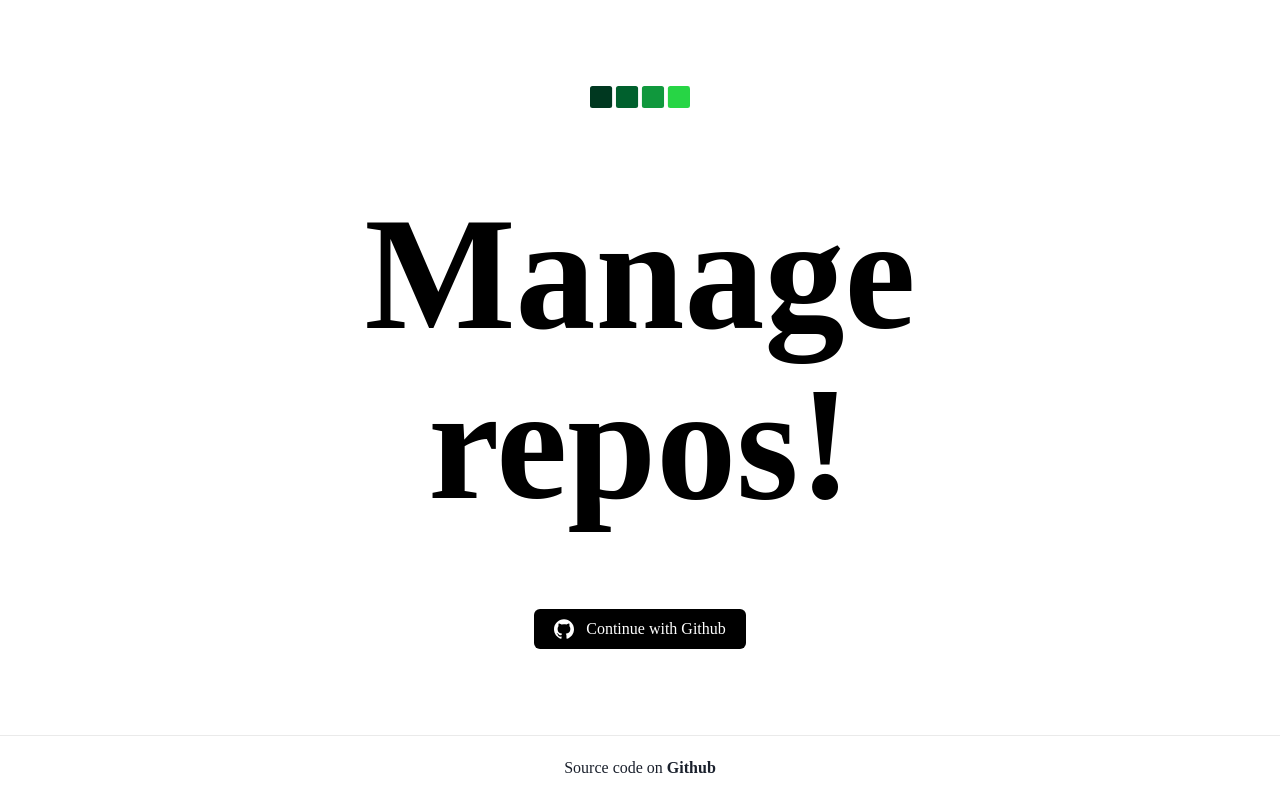
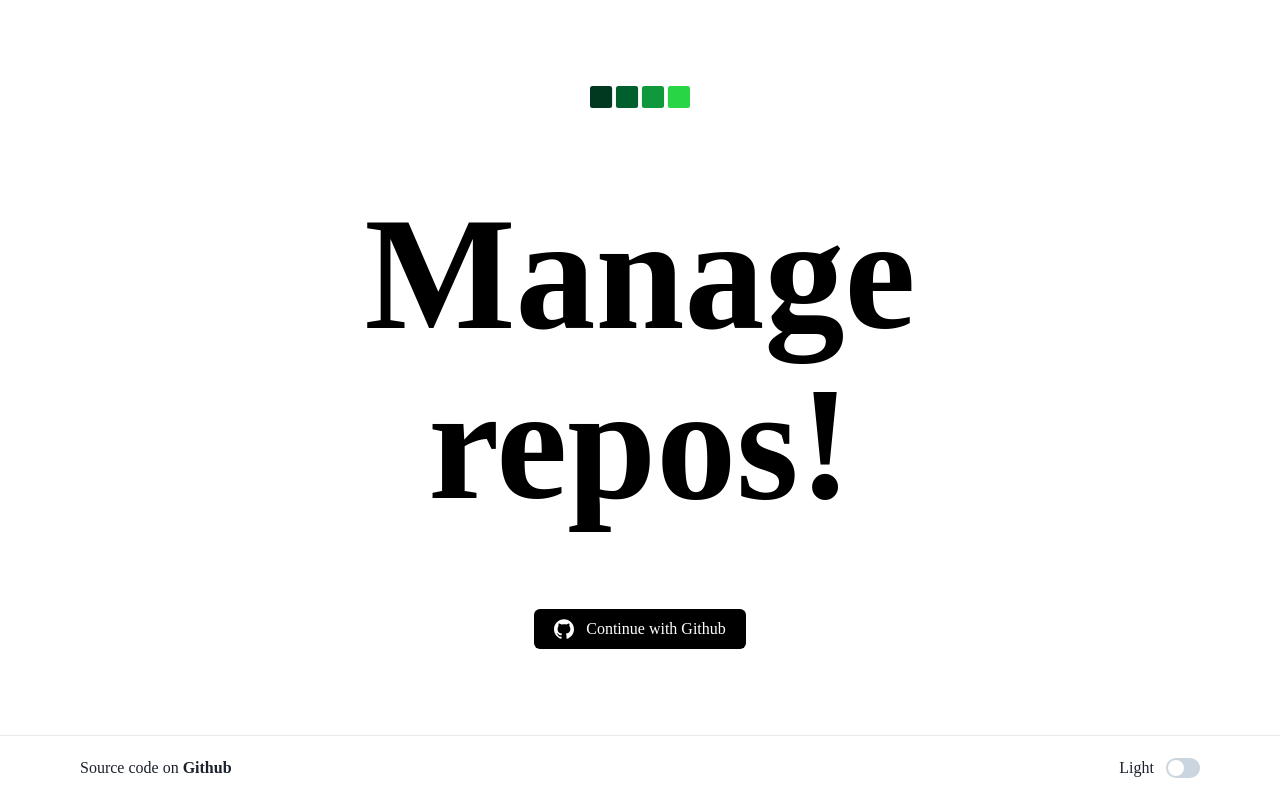
Before and after one commit to ize-302/manage-repos, a Next.js app: page / in a window 1280 px wide. Built offline with nearby package versions, Linux system fonts and the light colour scheme; a web font is replaced by a local one.

Commit message:
add toggle mode UI / logic

```diff
--- a/components/Footer.js
+++ b/components/Footer.js
@@ -1,20 +1,40 @@
-import { Flex, Text } from "@chakra-ui/react";
+import React from "react";
+import {
+  Button,
+  Flex,
+  Text,
+  Switch,
+  FormControl,
+  FormLabel,
+  Box,
+  Container,
+} from "@chakra-ui/react";
+import { ModeContext } from "../contexts/modeontext";
+
 const Footer = () => {
+  const { isDark, toggleMode } = React.useContext(ModeContext);
+
   return (
-    <Flex
-      width="100%"
-      justifyContent="center"
-      alignItems="center"
-      borderTop="1px solid rgb(234, 234, 234)"
-      paddingY={5}
-    >
+    <Box borderTop="1px solid rgb(234, 234, 234)" paddingY={5}>
+      <Container maxW="6xl" display="flex" justifyContent="space-between">
+        <Box>
           <Text>
             Source code on{" "}
             <a target="_blank" href="https://github.com/ize-302/manage-repos">
               <b>Github</b>
             </a>
           </Text>
-    </Flex>
+        </Box>
+        <Box>
+          <FormControl display="flex" alignItems="center">
+            <FormLabel htmlFor="toggle-mode" mb="0">
+              {isDark ? "Dark" : "Light"}
+            </FormLabel>
+            <Switch onChange={() => toggleMode()} id="toggle-mode" />
+          </FormControl>
+        </Box>
+      </Container>
+    </Box>
   );
 };
 
--- /dev/null
+++ b/contexts/modeontext.js
@@ -0,0 +1,19 @@
+import React from "react";
+
+export const ModeContext = React.createContext();
+
+const ModeContextProvider = (props) => {
+  const [isDark, setisDark] = React.useState(false);
+
+  const toggleMode = () => {
+    setisDark(!isDark);
+  };
+
+  return (
+    <ModeContext.Provider value={{ isDark, toggleMode }}>
+      {props.children}
+    </ModeContext.Provider>
+  );
+};
+
+export default ModeContextProvider;
--- a/pages/_app.js
+++ b/pages/_app.js
@@ -1,8 +1,9 @@
 import "../styles/globals.css";
-import { ChakraProvider, extendTheme } from "@chakra-ui/react";
+import { ChakraProvider, extendTheme, Box } from "@chakra-ui/react";
 import { Fonts } from "../Fonts";
 import LayoutWrapper from "../layouts/layout-wrapper";
 import UserContextProvider from "../contexts/userContext";
+import ModeContextProvider from "../contexts/modeontext";
 
 const colors = {
   brand: {
@@ -31,14 +32,18 @@ MyApp.getInitialProps = async ({ Component, ctx }) => {
 
 function MyApp({ Component, pageProps }) {
   return (
+    <Box background="white">
       <ChakraProvider theme={theme}>
         <Fonts />
+        <ModeContextProvider>
           <UserContextProvider>
             <LayoutWrapper {...pageProps}>
               <Component {...pageProps} />
             </LayoutWrapper>
           </UserContextProvider>
+        </ModeContextProvider>
       </ChakraProvider>
+    </Box>
   );
 }
 
--- a/pages/index.js
+++ b/pages/index.js
@@ -12,13 +12,7 @@ export default function Home() {
   };
 
   return (
-    <Box
-      display="flex"
-      justifyContent="center"
-      flexDir="column"
-      alignItems="center"
-      minH="100vh"
-    >
+    <Box display="flex" justifyContent="center" flexDir="column" minH="100vh">
       {/* main */}
       <Flex
         justifyContent="center"
```
Lines whose indentation alone changed are shown as unchanged.
